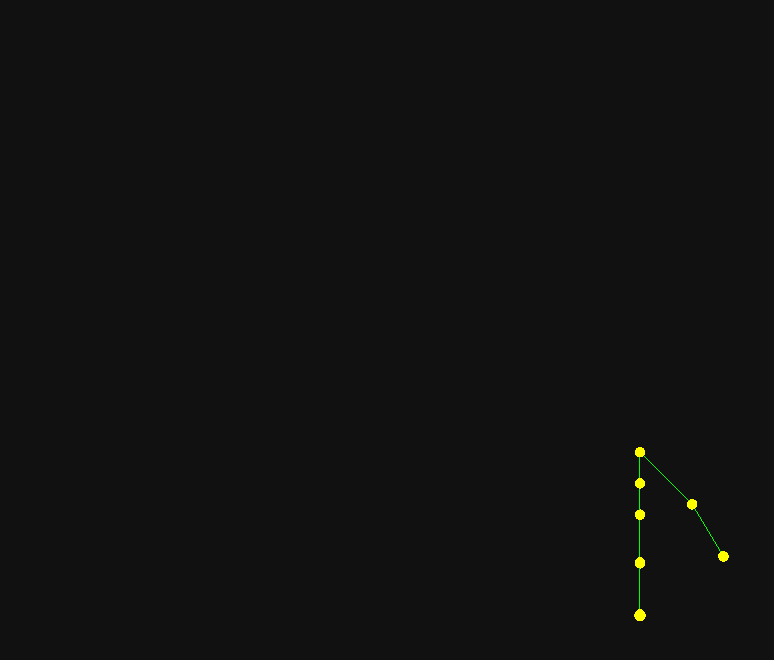
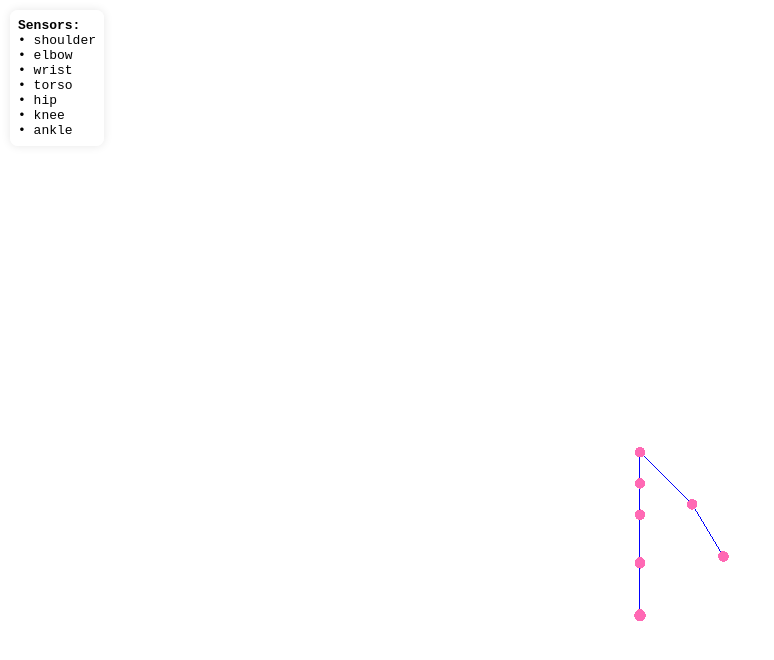
Before and after one commit to tobiawolaju/chogshot, a plain HTML site: page index.html in a window 1280 px wide. Shown: the whole page, without its empty margins (0-774 px from the left). Drawn offline with nearby package versions, Linux system fonts and the light colour scheme.

Commit message:
Update index.html

```diff
--- a/index.html
+++ b/index.html
@@ -3,14 +3,27 @@
   <meta charset="UTF-8" />
   <title>Robot Pose Visualization</title>
   <style>
-    body { margin: 0; overflow: hidden; }
+    body { margin: 0; overflow: hidden; background-color: white; }
     canvas { display: block; }
+    #sensorList {
+      position: absolute;
+      top: 10px;
+      left: 10px;
+      background: rgba(255, 255, 255, 0.9);
+      color: black;
+      font-family: monospace;
+      padding: 8px;
+      border-radius: 8px;
+      box-shadow: 0 0 10px rgba(0,0,0,0.1);
+      z-index: 10;
+    }
   </style>
 </head>
 <body>
+  <div id="sensorList"></div>
   <script type="module">
     import * as THREE from 'https://cdn.jsdelivr.net/npm/three@0.158/build/three.module.js';const scene = new THREE.Scene();
-scene.background = new THREE.Color(0x111111);
+scene.background = new THREE.Color(0xffffff);
 const camera = new THREE.PerspectiveCamera(75, window.innerWidth/window.innerHeight, 0.1, 1000);
 camera.position.set(0, 2, 5);
 
@@ -18,7 +31,8 @@ const renderer = new THREE.WebGLRenderer();
 renderer.setSize(window.innerWidth, window.innerHeight);
 document.body.appendChild(renderer.domElement);
 
-// Dummy sensor hierarchy
+const sensorDisplay = document.getElementById("sensorList");
+
 const sensorLinks = [
   ['shoulder', 'elbow'],
   ['elbow', 'wrist'],
@@ -28,7 +42,6 @@ const sensorLinks = [
   ['knee', 'ankle']
 ];
 
-// Generate dummy positions for sensors
 function generateSensorReadings() {
   return {
     shoulder: new THREE.Vector3(0, 1.5, 0),
@@ -47,25 +60,26 @@ let jointLines = [];
 function createPose() {
   const sensors = generateSensorReadings();
 
-  // Clear previous
   Object.values(sensorPoints).forEach(p => scene.remove(p));
   jointLines.forEach(l => scene.remove(l));
   sensorPoints = {};
   jointLines = [];
 
-  // Create spheres for each sensor
-  const pointMaterial = new THREE.MeshBasicMaterial({ color: 0xffff00 });
+  const pointMaterial = new THREE.MeshBasicMaterial({ color: 0xff69b4 }); // pink
   const pointGeometry = new THREE.SphereGeometry(0.05);
+
+  sensorDisplay.innerHTML = '<strong>Sensors:</strong><br>';
 
   for (const [name, pos] of Object.entries(sensors)) {
     const point = new THREE.Mesh(pointGeometry, pointMaterial);
     point.position.copy(pos);
     scene.add(point);
     sensorPoints[name] = point;
+
+    sensorDisplay.innerHTML += `• ${name}<br>`;
   }
 
-  // Connect joints with lines
-  const lineMaterial = new THREE.LineBasicMaterial({ color: 0x00ff00 });
+  const lineMaterial = new THREE.LineBasicMaterial({ color: 0x0000ff }); // blue
   for (const [a, b] of sensorLinks) {
     const points = [sensorPoints[a].position, sensorPoints[b].position];
     const geometry = new THREE.BufferGeometry().setFromPoints(points);
@@ -83,7 +97,6 @@ function animate() {
 }
 animate();
 
-// Optional: Regenerate every 2 seconds to simulate dynamic pose
 setInterval(createPose, 2000);
 
 window.addEventListener('resize', () => {
```
